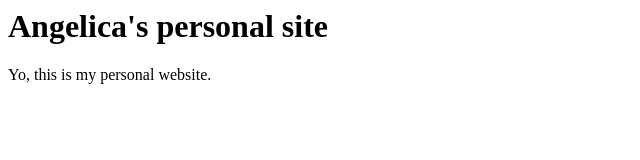
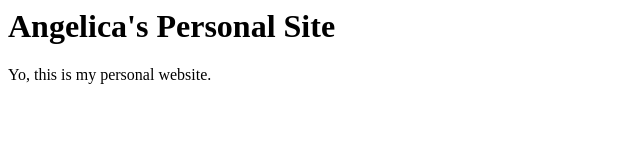
Before and after one commit to ambradley34/ambradley34.github.io, a plain HTML site: page index.html in a window 1280 px wide. Shown: the whole page, without its empty margins (0-640 px from the left). Drawn offline with Linux system fonts and the light colour scheme.

Commit message:
fixed header

```diff
--- a/index.html
+++ b/index.html
@@ -1,2 +1,2 @@
-<h1>Angelica's personal site </h1>
+<h1>Angelica's Personal Site </h1>
 Yo, this is my personal website.
```
